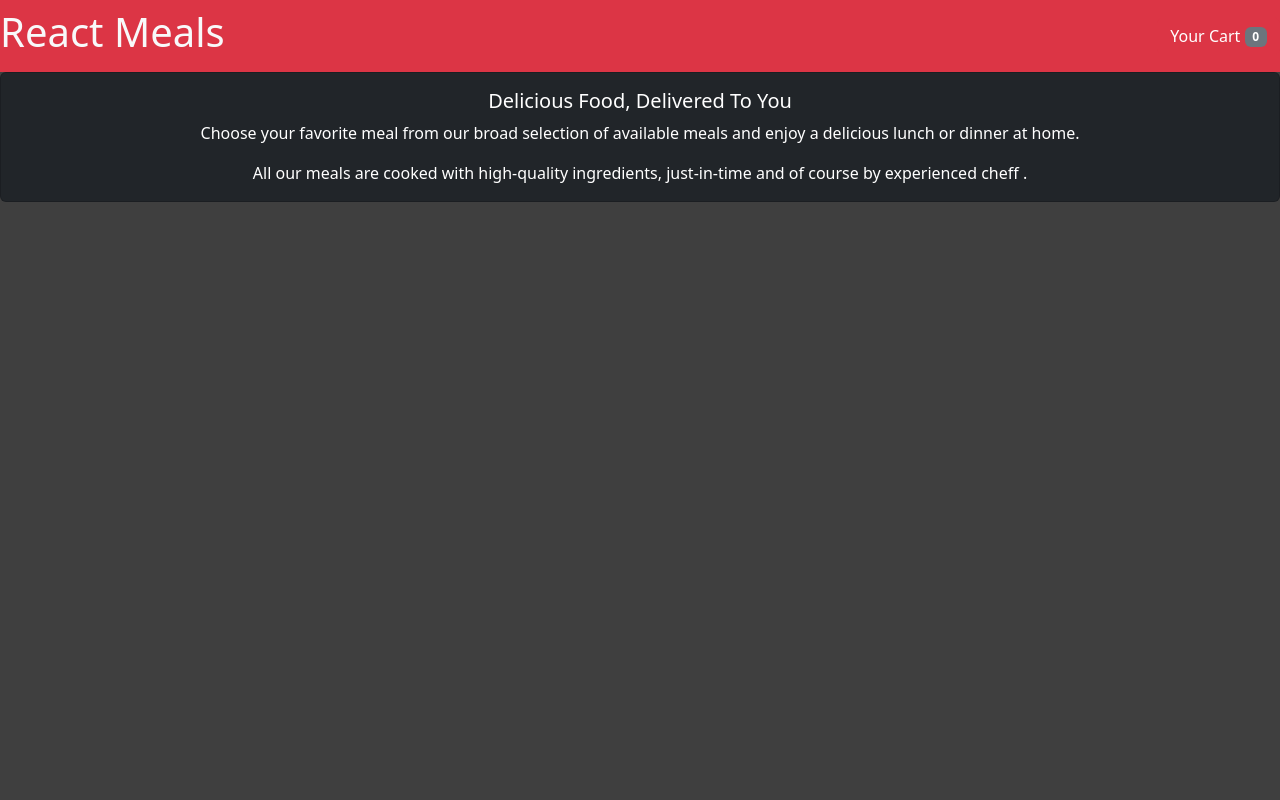
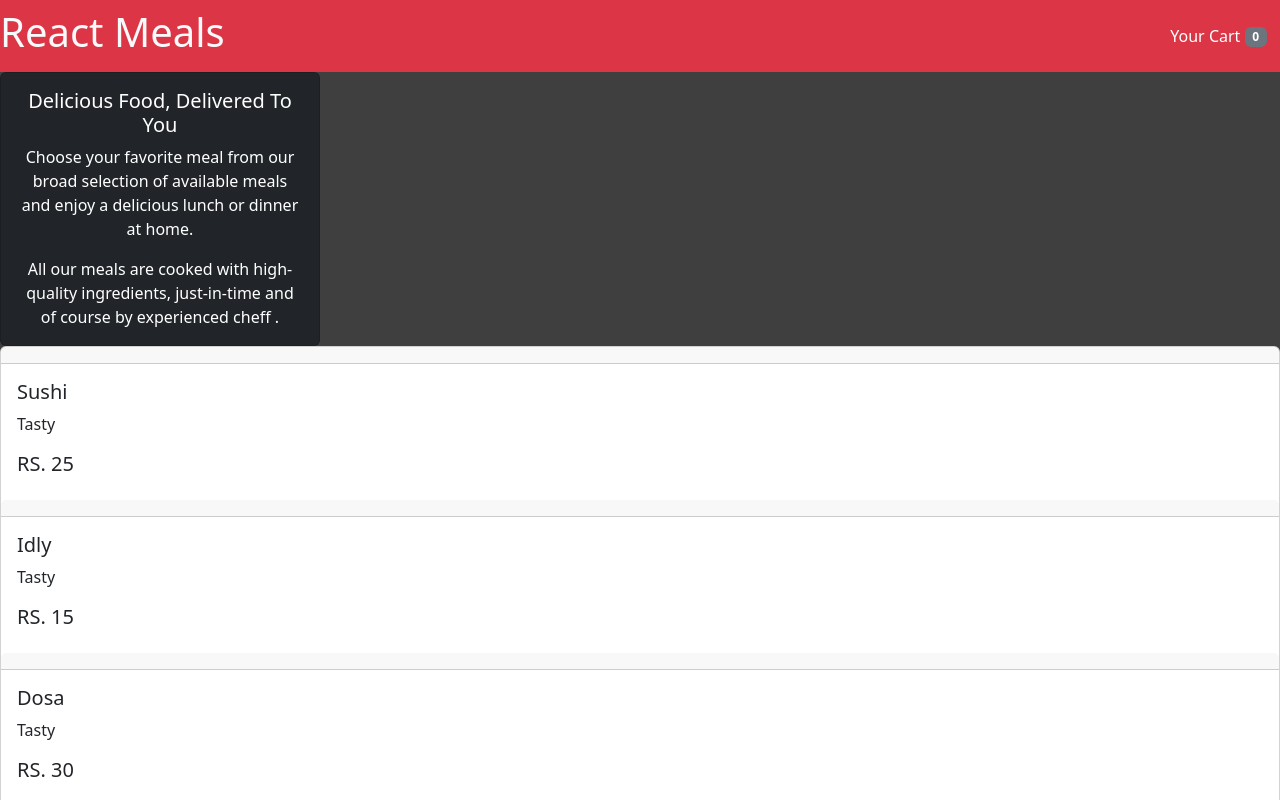
Before and after one commit to Datthatreya-Bhatt/react-restaurant, a React (Create React App) app: page / in a window 1280 px wide. Shown: the top 800 px of the page. Built offline with nearby package versions, Linux system fonts and the light colour scheme.

Commit message:
meals component made

```diff
--- a/src/App.js
+++ b/src/App.js
@@ -2,12 +2,18 @@
 
 import Header from "./UI/Header";
 import Summary from "./UI/Summary";
+import Meals from "./Meals/Meals";
 
 function App() {
   return (
     <div>
       <Header/>
       <Summary/>
+      <div className="card">
+        <Meals/>
+      </div>
+
+
 
     </div>
   );
--- a/src/Carts/Cart.js
+++ b/src/Carts/Cart.js
@@ -8,8 +8,8 @@ const Cart = ()=>{
 
     return(
         <>
-            <button type="button" class="btn btn-danger">
-                Your Cart <span class="badge text-bg-secondary">{cart}</span>
+            <button type="button" className="btn btn-danger">
+                Your Cart <span className="badge text-bg-secondary">{cart}</span>
             </button>
         </>
     )
--- /dev/null
+++ b/src/Meals/Meals.js
@@ -0,0 +1,39 @@
+import React from "react";
+
+
+const meals = [{name: 'Sushi', dis: 'Tasty', price: 25},
+            {name: 'Idly', dis: 'Tasty', price: 15},
+            {name: 'Dosa', dis: 'Tasty', price: 30},
+            {name: 'Samosa', dis: 'Tasty', price: 10}
+]
+
+
+const Meals = ()=>{
+    const showMeal = meals.map((el, i)=> {
+        return (
+            <div key={i}>
+                <div className="card-header" ></div>
+
+
+                <div className="card-body">
+                    <h5 className="card-title">{el.name}</h5>
+                    <p className="card-text">{el.dis}</p>
+                    <h5 className="card-title">RS. {el.price}</h5>
+
+                </div>
+
+
+            </div>
+        )
+    })
+    return (
+        <>
+            {showMeal}
+
+        </>
+    )
+};
+
+
+
+export default Meals;
--- a/src/UI/Summary.js
+++ b/src/UI/Summary.js
@@ -5,16 +5,18 @@ const Summary = ()=>{
     return (
         <>
 
-        <div class="card text-center text-white bg-dark">
+        <div className="card text-center text-white bg-dark col-md-3" style={{maxWidth: '25rem'}}>
 
-            <div class="card-body">
-                <h5 class="card-title">Delicious Food, Delivered To You</h5>
-                <p class="card-text">Choose your favorite meal from our broad selection of available meals and enjoy a delicious lunch or dinner at home.</p>
-                <p class="card-text">All our meals are cooked with high-quality ingredients, just-in-time and of course by experienced cheff .</p>
+            <div className="card-body">
+                <h5 className="card-title">Delicious Food, Delivered To You</h5>
+                <p className="card-text">Choose your favorite meal from our broad selection of available meals and enjoy a delicious lunch or dinner at home.</p>
+                <p className="card-text">All our meals are cooked with high-quality ingredients, just-in-time and of course by experienced cheff .</p>
 
             </div>
 
         </div>
+
+
 
         </>
     )
```
